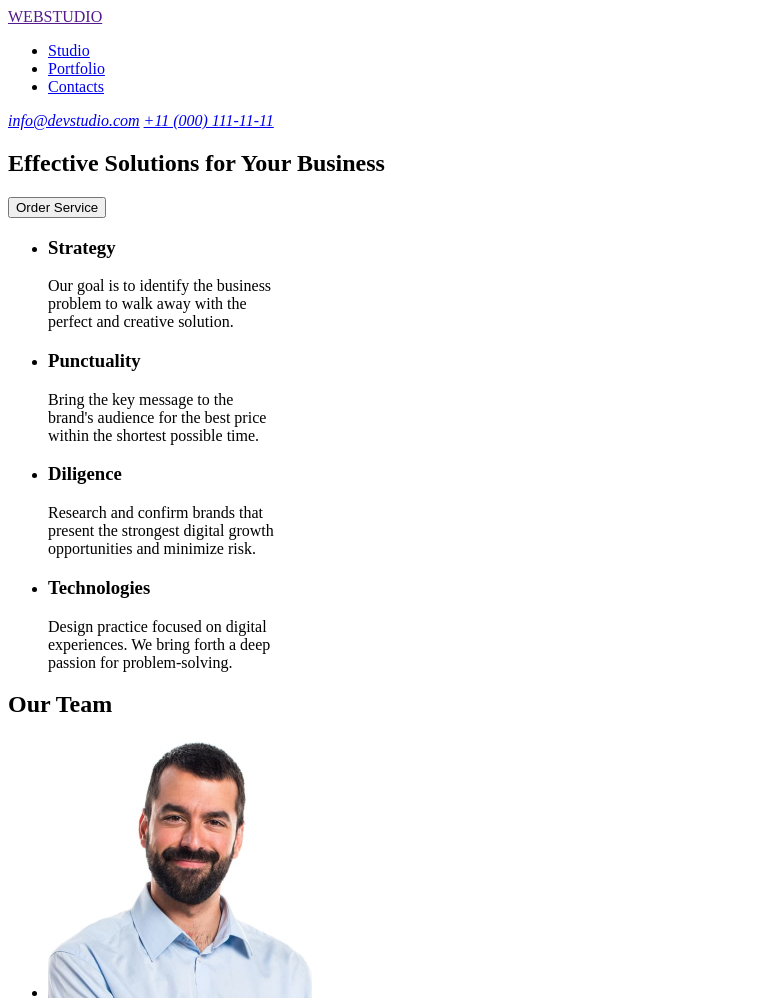
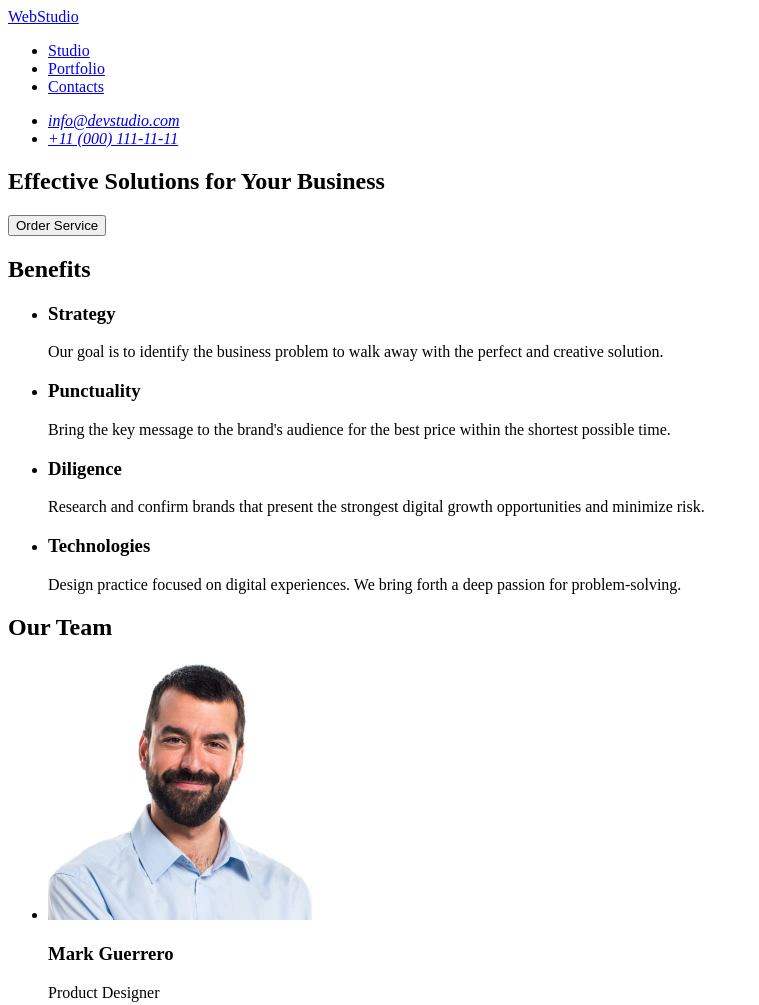
Before and after one commit to sofia-kindratyshyn/goit-markup-hw-01, a plain HTML site: page index.html in a window 1280 px wide. Shown: the top 1005 px of the page, without its empty margins (0-759 px from the left). Drawn offline with Linux system fonts and the light colour scheme.

Commit message:
fixed some fault in index.html

```diff
--- a/index.html
+++ b/index.html
@@ -5,23 +5,24 @@
     <meta charset="UTF-8">
     <meta name="viewport" content="width=device-width, initial-scale=1.0">
     <title>WebStudio</title>
-    <link rel="stylesheet" href="./css/styles.css">
 </head>
 
 <body>
     <header>
         <nav>
-            <a href="">WEBSTUDIO</a>
+            <a href="./index.html">WebStudio</a>
             <ul>
                 <li><a href="#">Studio</a></li>
                 <li><a href="#">Portfolio</a></li>
                 <li><a href="#">Contacts</a></li>
             </ul>
-            <address>
-                <a href="mailto:info@devstudio.com">info@devstudio.com</a>
-                <a href="tel:+110001111111">+11 (000) 111-11-11</a>
-            </address>
         </nav>
+        <address>
+            <ul>
+                <li><a href="mailto:info@devstudio.com">info@devstudio.com</a></li>
+                <li><a href="tel:+110001111111">+11 (000) 111-11-11</a></li>
+            </ul>
+        </address>
     </header>
     <main>
         <section>
@@ -30,32 +31,33 @@
             <button type="button">Order Service</button>
         </section>
         <section class="benefits">
+            <h2>Benefits</h2>
             <ul>
                 <li>
                     <h3>Strategy</h3>
-                    <p>Our goal is to identify the business<br />
-                        problem to walk away with the<br />
+                    <p>Our goal is to identify the business
+                        problem to walk away with the
                         perfect and creative solution.
                     </p>
                 </li>
                 <li>
                     <h3>Punctuality</h3>
-                    <p>Bring the key message to the<br />
-                        brand's audience for the best price<br />
+                    <p>Bring the key message to the
+                        brand's audience for the best price
                         within the shortest possible time.
                     </p>
                 </li>
                 <li>
                     <h3>Diligence</h3>
-                    <p>Research and confirm brands that<br />
-                        present the strongest digital growth<br />
+                    <p>Research and confirm brands that
+                        present the strongest digital growth
                         opportunities and minimize risk.
                     </p>
                 </li>
                 <li>
                     <h3>Technologies</h3>
-                    <p>Design practice focused on digital<br />
-                        experiences. We bring forth a deep<br />
+                    <p>Design practice focused on digital
+                        experiences. We bring forth a deep
                         passion for problem-solving.
                     </p>
                 </li>
@@ -65,22 +67,22 @@
             <h2>Our Team</h2>
             <ul>
                 <li>
-                    <img src="images/people1.jpg" alt="team-member1" width="264" height="260">
+                    <img src="./images/people1.jpg" alt="team-member1" width="264" height="260">
                     <h3>Mark Guerrero</h3>
                     <p>Product Designer</p>
                 </li>
                 <li>
-                    <img src="images/people2.jpg" alt="team-member2" width="264" height="260">
+                    <img src="./images/people2.jpg" alt="team-member2" width="264" height="260">
                     <h3>Tom Ford</h3>
                     <p>Frontend Developer</p>
                 </li>
                 <li>
-                    <img src="images/people3.jpg" alt="team-member3" width="264" height="260">
+                    <img src="./images/people3.jpg" alt="team-member3" width="264" height="260">
                     <h3>Camila Garcia</h3>
                     <p>Marketing</p>
                 </li>
                 <li>
-                    <img src="images/people4.jpg" alt="team-member4" width="264" height="260">
+                    <img src="./images/people4.jpg" alt="team-member4" width="264" height="260">
                     <h3>Daniel Wilson</h3>
                     <p>UI Designer</p>
                 </li>
@@ -89,8 +91,8 @@
     </main>
     <footer>
         <a href="">WEBSTUDIO</a>
-        <p>Increase the flow of customers and<br />
-            sales for your business with digital<br />
+        <p>Increase the flow of customers and
+            sales for your business with digital
             marketing & growth solutions.
         </p>
     </footer>
```
